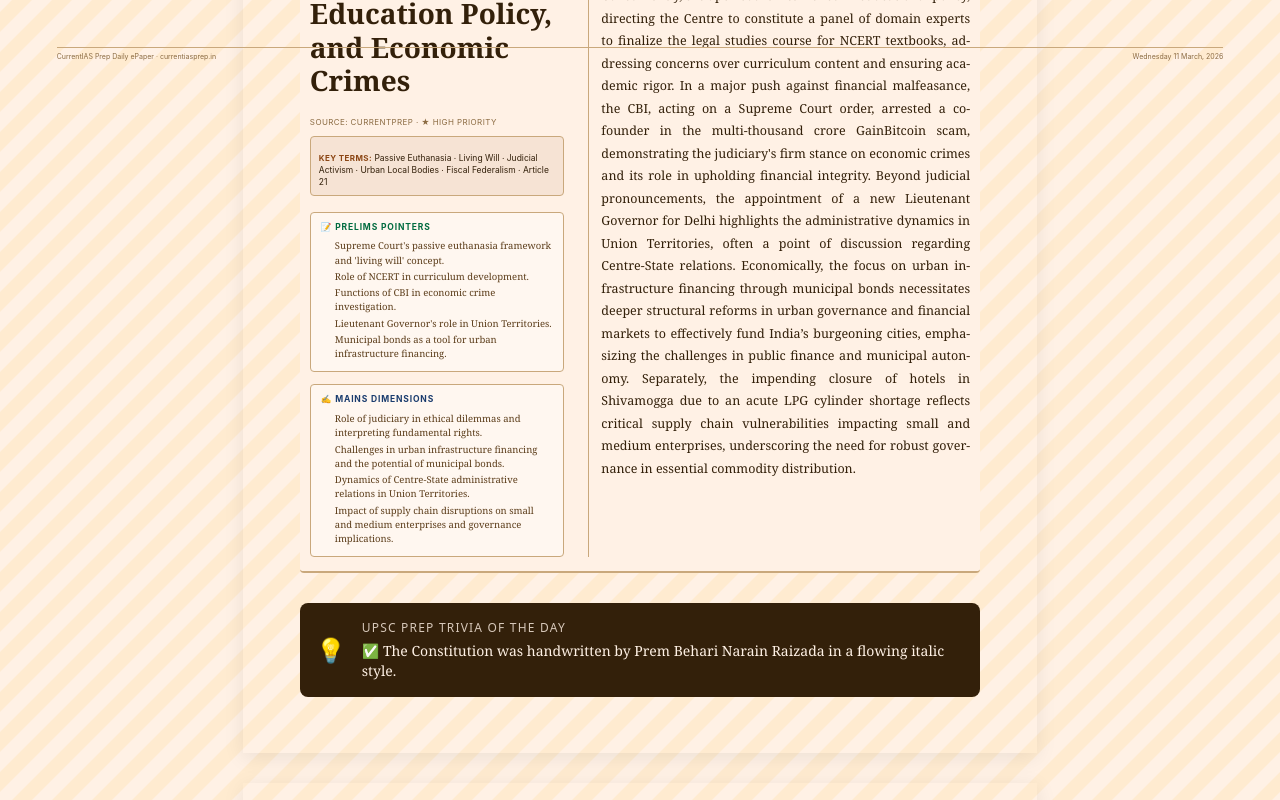
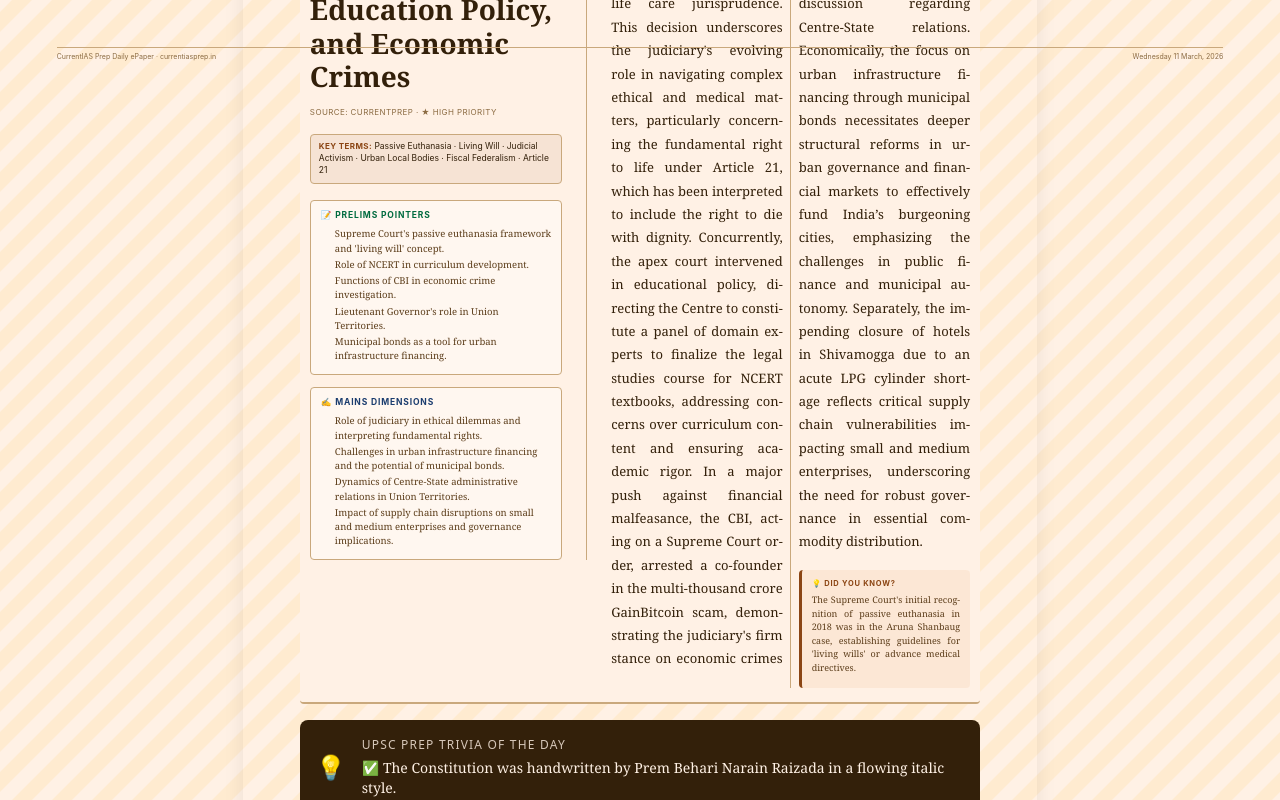
Before and after one commit to MGTVALAVAN/CurrentPrep, a Next.js app: page /daily-epaper/print/2026-03-11 in a window 1280 px wide. Shown: the part 700-1500 px from the top of the page. Built offline with nearby package versions, Linux system fonts and the light colour scheme.

Commit message:
fix: convert master lead from grid/flex to floated block layout to allow chrome pdf engine to break text across a4 pages naturally and prevent empty front page

```diff
--- a/src/app/daily-epaper/print/[date]/EpaperPrintView.tsx
+++ b/src/app/daily-epaper/print/[date]/EpaperPrintView.tsx
@@ -326,7 +326,7 @@
             <div id="epaper-pdf-content" className="epaper-print-wrapper">
 
                 {/* === PAGE 1: FRONT PAGE === */}
-                <div className="epaper-print-page" style={{ display: 'flex', flexDirection: 'column', pageBreakAfter: 'always' }}>
+                <div className="epaper-print-page" style={{ display: 'block', position: 'relative' }}>
                     {/* Masthead */}
                     <header className="epaper-print-masthead" style={{ marginBottom: '24px', flexShrink: 0 }}>
                         <div style={{
@@ -390,9 +390,10 @@
                                 className="epaper-print-lead"
                                 style={{ borderTop: `4px solid ${GS_COLORS[lead.gsPaper] || '#8B4513'}`, paddingTop: '14px', flexGrow: 1, display: 'flex', flexDirection: 'column' }}
                             >
-                                <div style={{ display: 'grid', gridTemplateColumns: '1.2fr 1.8fr', gap: '24px', flexGrow: 1 }}>
-                                    {/* Left Column: Title, Meta, Pointers */}
-                                    <div style={{ display: 'flex', flexDirection: 'column' }}>
+                                <div style={{ display: 'block' }}>
+                                    {/* Floated Left Column: Title, Meta, Pointers */}
+                                    <div style={{ float: 'left', width: '42%', paddingRight: '24px', marginRight: '24px', borderRight: '1px solid var(--ep-rule)', boxSizing: 'border-box' }}>
+                                        <div style={{ pageBreakInside: 'avoid', breakInside: 'avoid' }}>
                                             <div className="epaper-print-lead-category">
                                                 {CAT_LABELS[lead.category] || lead.category.toUpperCase()} · {lead.gsPaper}
                                             </div>
@@ -401,12 +402,14 @@
                                                 Source: {lead.source} · {lead.importance === 'high' ? '★ HIGH PRIORITY' : lead.importance === 'medium' ? '● MEDIUM' : '○ LOW'}
                                             </div>
 
-                                        <div className="epaper-print-key-terms" style={{ marginTop: 'auto', paddingTop: '16px' }}>
+                                            <div className="epaper-print-key-terms" style={{ marginTop: '16px' }}>
                                                 <strong>Key Terms:</strong> {lead.keyTerms.join(' · ')}
                                             </div>
+                                        </div>
+
                                         <div className="epaper-print-pointers-row" style={{ display: 'flex', flexDirection: 'column', gap: '12px', marginTop: '16px' }}>
                                             {lead.prelims && lead.prelimsPoints.length > 0 && (
-                                                <div className="epaper-print-pointer-box">
+                                                <div className="epaper-print-pointer-box" style={{ breakInside: 'avoid', pageBreakInside: 'avoid' }}>
                                                     <div className="epaper-print-pointer-title">📝 PRELIMS POINTERS</div>
                                                     <ul>
                                                         {lead.prelimsPoints.map((p, i) => <li key={i}>{p}</li>)}
@@ -414,7 +417,7 @@
                                                 </div>
                                             )}
                                             {lead.mains && lead.mainsPoints.length > 0 && (
-                                                <div className="epaper-print-pointer-box">
+                                                <div className="epaper-print-pointer-box" style={{ breakInside: 'avoid', pageBreakInside: 'avoid' }}>
                                                     <div className="epaper-print-pointer-title">✍️ MAINS DIMENSIONS</div>
                                                     <ul>
                                                         {lead.mainsPoints.map((p, i) => <li key={i}>{p}</li>)}
@@ -425,11 +428,17 @@
                                     </div>
 
                                     {/* Right Column: Explainer */}
-                                    <div style={{ display: 'flex', flexDirection: 'column', paddingLeft: '12px', borderLeft: '1px solid var(--ep-rule)' }}>
-                                        <div className="epaper-print-lead-body" style={{ columns: 1, fontSize: '12.5px', lineHeight: 1.8, textAlign: 'justify' }}>
+                                    <div className="epaper-print-lead-body" style={{ fontSize: '13px', lineHeight: 1.8, textAlign: 'justify' }}>
                                         {renderText(lead.explainer)}
+                                        {lead.trivia && (
+                                            <div className="epaper-print-trivia-box" style={{ marginTop: '16px', breakInside: 'avoid', pageBreakInside: 'avoid' }}>
+                                                <div className="epaper-print-trivia-title">💡 DID YOU KNOW?</div>
+                                                {renderText(lead.trivia)}
                                             </div>
+                                        )}
                                     </div>
+                                    {/* Clear float spacer */}
+                                    <div style={{ clear: 'both' }}></div>
                                 </div>
                             </div>
                         );
```
Lines whose indentation alone changed are shown as unchanged.
